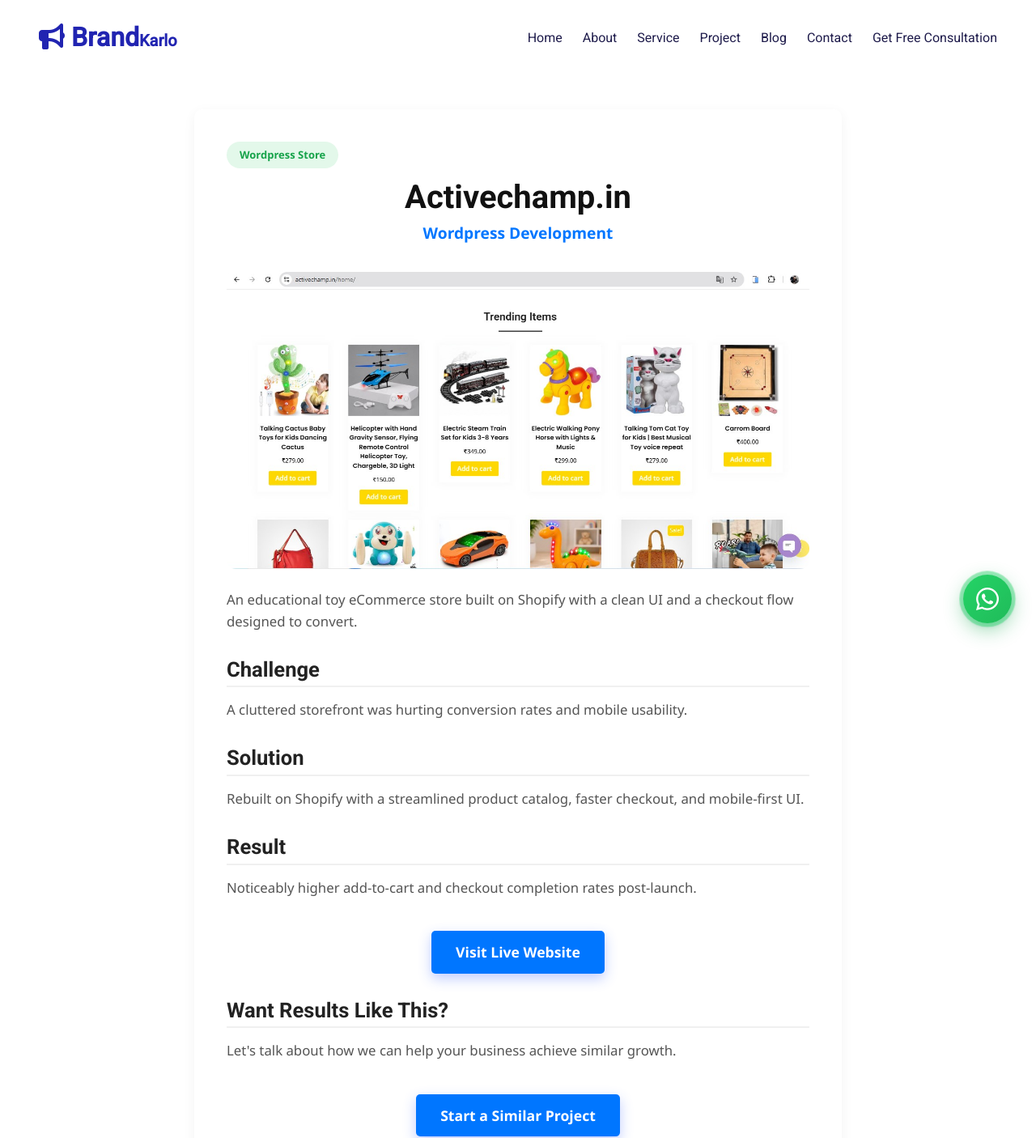
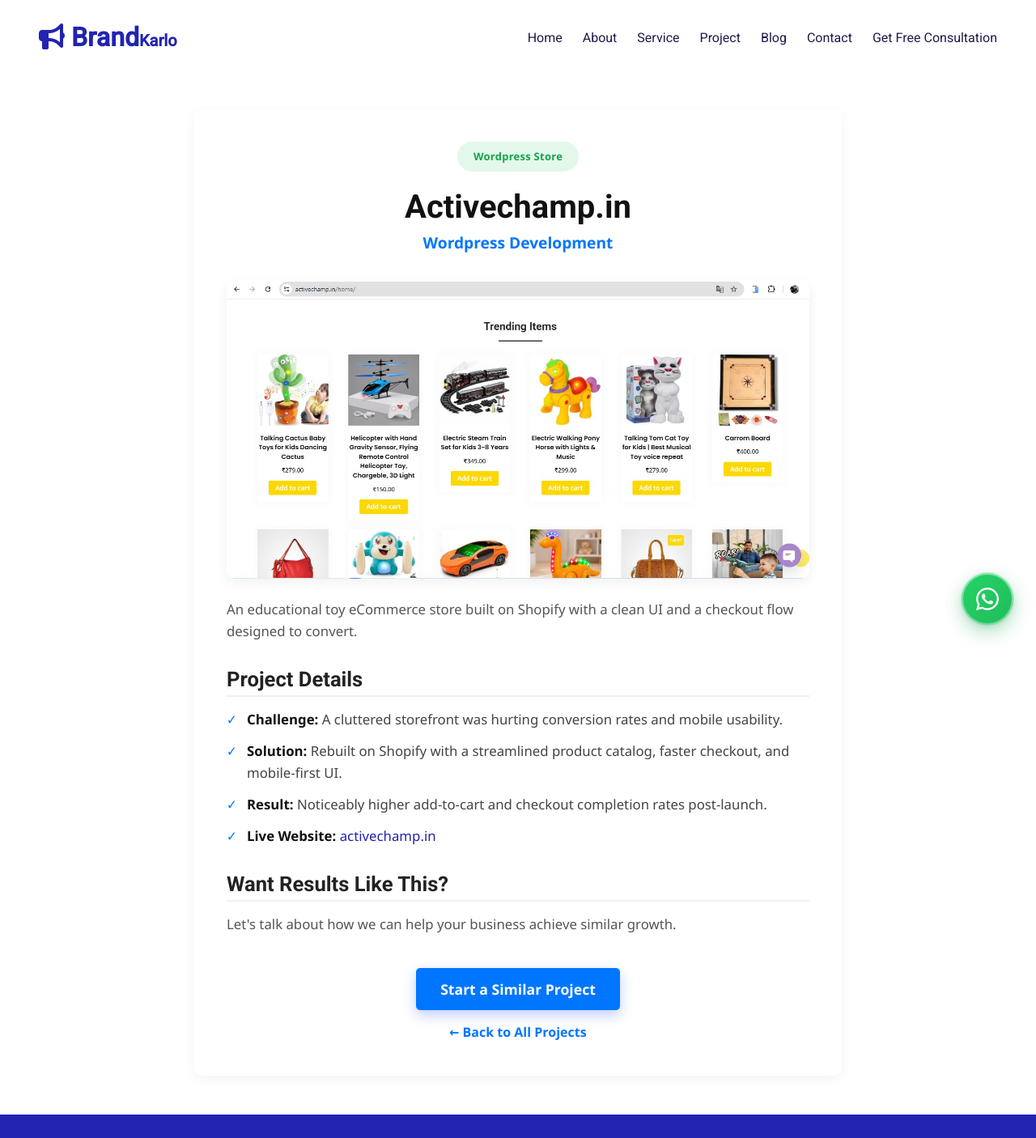
Before and after one commit to ns377792/brandkarlo-nextjs, a Next.js app: page /project/activechamp-shopify in a window 1280 px wide. Shown: the top 1406 px of the page at 81% size. Built offline with nearby package versions, Linux system fonts and the light colour scheme.

Commit message:
some change to uupdate project section

```diff
--- a/app/style.css
+++ b/app/style.css
@@ -702,11 +702,18 @@ h6,
 }
 
 /*** Project detail pages ***/
+.ns-project-icon-wrap {
+    background: none;
+    width: auto;
+    height: auto;
+    border-radius: 0;
+}
 .ns-project-image {
     width: 100%;
-    border-radius: 12px;
+    border-radius: 10px;
     overflow: hidden;
-    margin: 20px 0 25px;
+    margin: 0 0 25px;
+    box-shadow: 0 4px 15px rgba(0,0,0,0.06);
 }
 .ns-project-image img {
     width: 100%;
@@ -716,10 +723,10 @@ h6,
 .ns-project-tag {
     display: inline-block;
     font-size: 13px;
-    font-weight: 600;
-    padding: 6px 16px;
+    font-weight: 700;
+    letter-spacing: .02em;
+    padding: 8px 20px;
     border-radius: 999px;
-    margin-bottom: 12px;
 }
 .ns-project-tag-blue    { background: #e6ecff; color: #3f5efb; }
 .ns-project-tag-green   { background: #e3f8ea; color: #16a34a; }
@@ -868,6 +875,13 @@ h6,
   object-fit: cover;
   display: block;
   transition: transform .35s ease;
+}
+
+/* Real project photos should fill the preview box edge-to-edge, overriding
+   the legacy mockup padding/background from the .preview-* classes below. */
+.card-preview.has-img {
+  padding: 0;
+  background: none;
 }
 
 .portfolio .card:hover .card-preview img.project-img {
--- a/components/ProjectDetail.js
+++ b/components/ProjectDetail.js
@@ -6,9 +6,11 @@ export default function ProjectDetail({ project }) {
       <div className="navbar-offset-spacer"></div>
 
       <div className="ns-about-container ns-service-container">
+        <div className="ns-service-icon ns-project-icon-wrap">
           <span className={`ns-project-tag ns-project-tag-${project.metaColor}`}>
             {project.tag}
           </span>
+        </div>
 
         <h1>{project.title}</h1>
         <div className="subtitle">{project.categoryLabel}</div>
@@ -19,27 +21,26 @@ export default function ProjectDetail({ project }) {
 
         <p>{project.shortDesc}</p>
 
-        <h2>Challenge</h2>
-        <p>{project.challenge}</p>
-
-        <h2>Solution</h2>
-        <p>{project.solution}</p>
-
-        <h2>Result</h2>
-        <p>{project.result}</p>
-
+        <h2>Project Details</h2>
+        <ul>
+          <li>
+            <strong>Challenge:</strong> {project.challenge}
+          </li>
+          <li>
+            <strong>Solution:</strong> {project.solution}
+          </li>
+          <li>
+            <strong>Result:</strong> {project.result}
+          </li>
           {project.externalLink && (
-          <div className="btn-container">
-            <a
-              href={project.externalLink}
-              target="_blank"
-              rel="noopener noreferrer"
-              className="cta-btn"
-            >
-              Visit Live Website
+            <li>
+              <strong>Live Website:</strong>{" "}
+              <a href={project.externalLink} target="_blank" rel="noopener noreferrer">
+                {project.externalLink.replace(/^https?:\/\//, "")}
               </a>
-          </div>
+            </li>
           )}
+        </ul>
 
         <h2>Want Results Like This?</h2>
         <p>
```
Also changed, not shown: 1 other file (tests, documents, lock files or other folders). Lines whose indentation alone changed are shown as unchanged.
